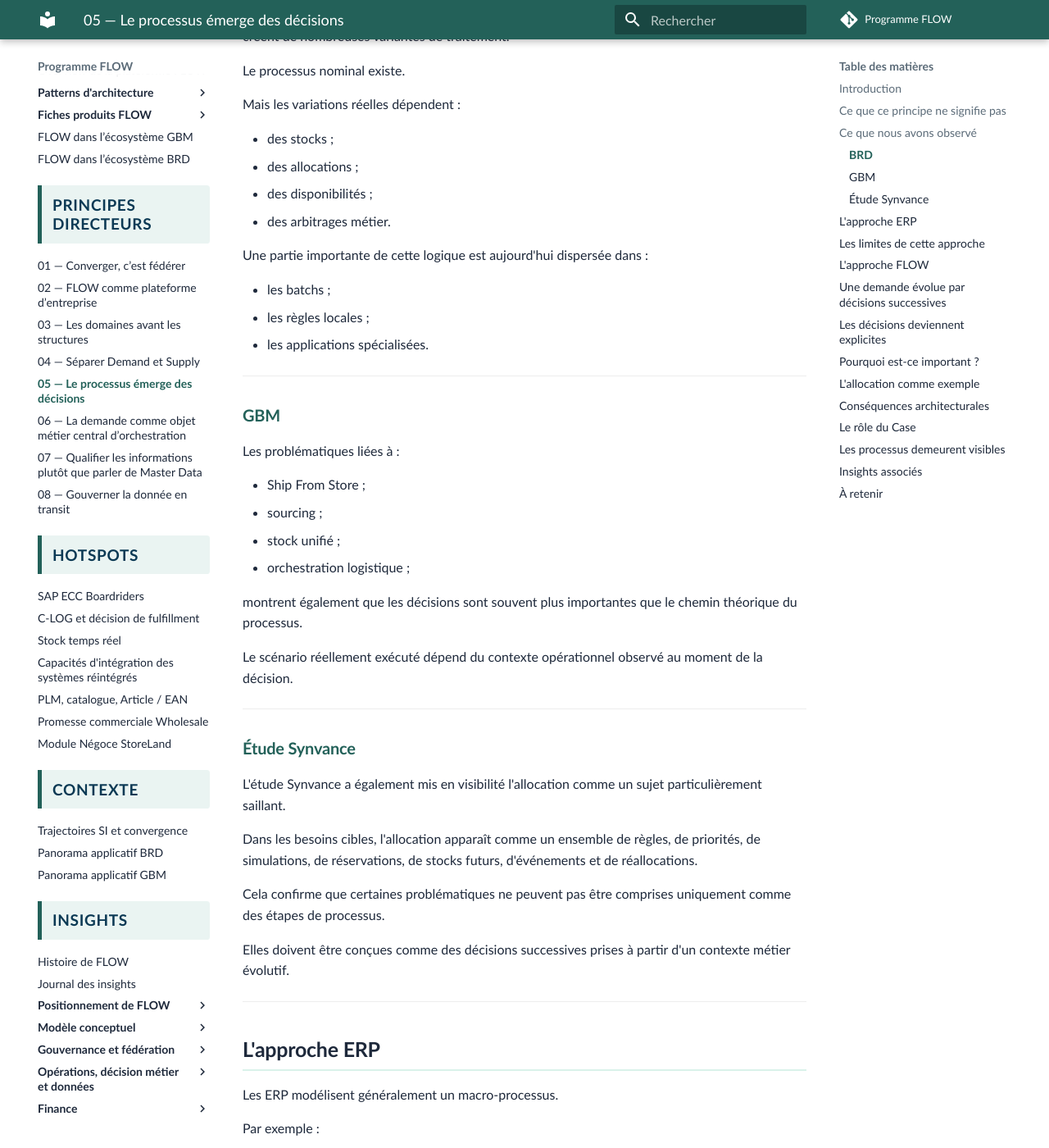
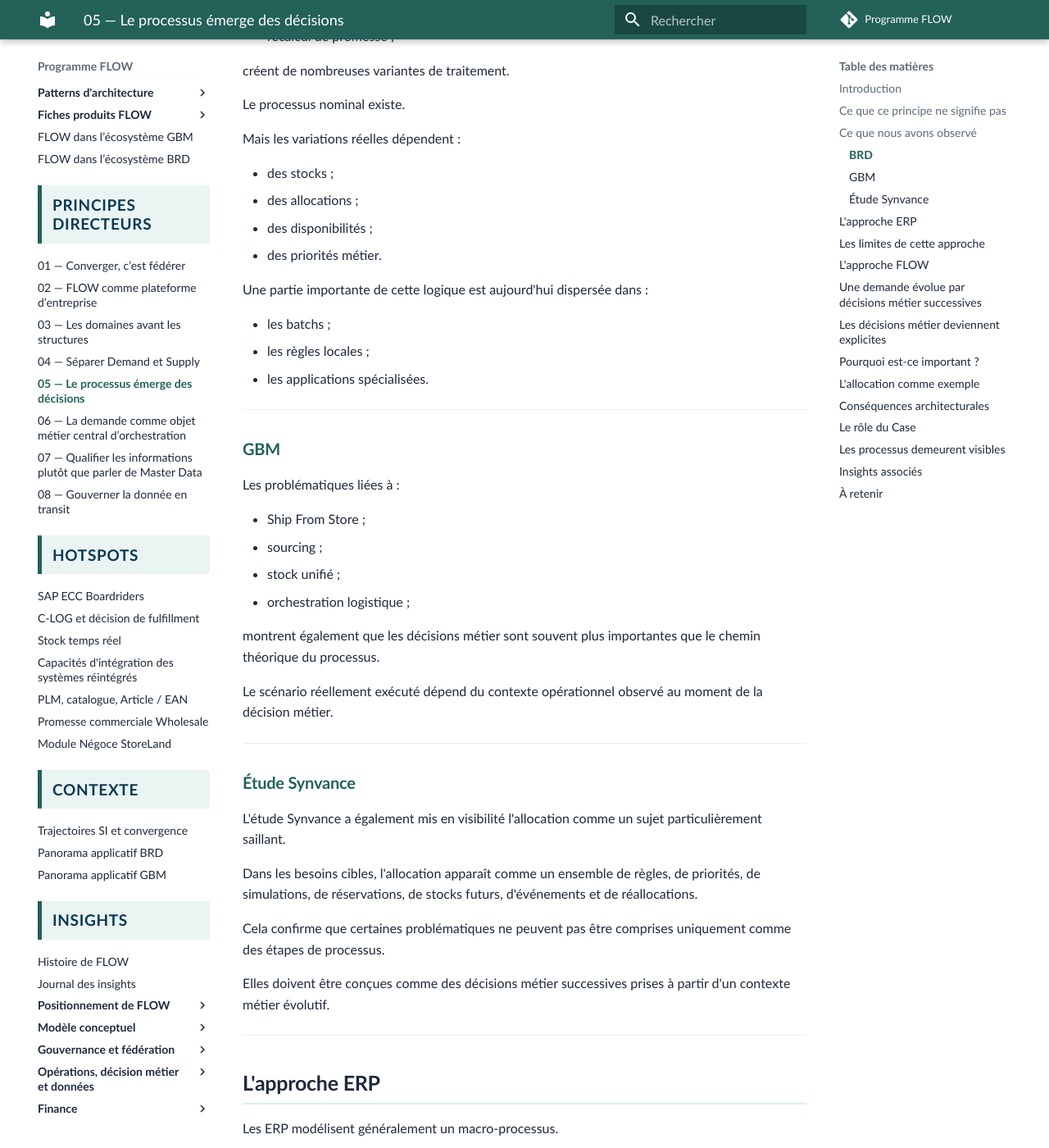
Before and after one commit to laurent-sintes/FLOW-Program, an MkDocs documentation site: the page built from docs/principes-directeurs/5-le-processus-emerge-des-decisions.md, in a window 1280 px wide and 1400 px high, scrolled down 1576 px. Shown: the whole window at 82% size. Built offline with MkDocs 1.6.1 and Material for MkDocs 9.7.7, drawn with Linux system fonts in a browser that asks for light colours; comment, search, counter and statistics services are not loaded; some of the changed text lies outside the part shown.

Commit message:
Clarifie principe 5 decisions metier

````diff
--- a/docs/principes-directeurs/5-le-processus-emerge-des-decisions.md
+++ b/docs/principes-directeurs/5-le-processus-emerge-des-decisions.md
@@ -1,4 +1,4 @@
-# Principe 5 — Le processus émerge des décisions
+# Principe 5 — Le processus émerge des décisions métier
 
 ## Introduction
 
@@ -22,7 +22,7 @@
 
 Les contraintes apparaissent et disparaissent.
 
-Les décisions doivent être réévaluées.
+Les décisions métier doivent être réévaluées.
 
 FLOW considère que dans ces contextes, le processus ne doit pas constituer le point de départ de la conception.
 
@@ -64,7 +64,7 @@
 * des stocks ;
 * des allocations ;
 * des disponibilités ;
-* des arbitrages métier.
+* des priorités métier.
 
 Une partie importante de cette logique est aujourd'hui dispersée dans :
 
@@ -83,9 +83,9 @@
 * stock unifié ;
 * orchestration logistique ;
 
-montrent également que les décisions sont souvent plus importantes que le chemin théorique du processus.
+montrent également que les décisions métier sont souvent plus importantes que le chemin théorique du processus.
 
-Le scénario réellement exécuté dépend du contexte opérationnel observé au moment de la décision.
+Le scénario réellement exécuté dépend du contexte opérationnel observé au moment de la décision métier.
 
 ---
 
@@ -97,7 +97,7 @@
 
 Cela confirme que certaines problématiques ne peuvent pas être comprises uniquement comme des étapes de processus.
 
-Elles doivent être conçues comme des décisions successives prises à partir d'un contexte métier évolutif.
+Elles doivent être conçues comme des décisions métier successives prises à partir d'un contexte métier évolutif.
 
 ---
 
@@ -149,27 +149,27 @@
 
 Le processus reste visible.
 
-Les décisions deviennent invisibles.
+Les décisions métier deviennent invisibles.
 
 ---
 
 ## L'approche FLOW
 
-FLOW considère que les décisions constituent un objet de conception de premier ordre.
+FLOW considère que les décisions métier constituent un objet de conception de premier ordre.
 
 Plutôt que de modéliser toutes les variantes de processus, FLOW cherche à modéliser :
 
 * les états ;
 * les événements ;
 * les règles ;
-* les décisions ;
+* les décisions métier ;
 * les contraintes.
 
 Le processus devient alors une conséquence de leur interaction.
 
 ---
 
-## Une demande évolue par décisions successives
+## Une demande évolue par décisions métier successives
 
 Une demande possède un cycle de vie.
 
@@ -187,7 +187,7 @@
 Résolue
 ```
 
-Chaque transition résulte d'une décision prise à partir :
+Chaque transition résulte d'une décision métier prise à partir :
 
 * des règles ;
 * des événements ;
@@ -196,17 +196,17 @@
 
 ---
 
-## Les décisions deviennent explicites
+## Les décisions métier deviennent explicites
 
 FLOW cherche à rendre visibles :
 
 * les règles métier ;
-* les critères d'arbitrage ;
+* les critères de choix ;
 * les politiques de décision ;
 * les événements déclencheurs ;
 * les raisons ayant conduit à une décision.
 
-Une décision doit pouvoir être :
+Une décision métier doit pouvoir être :
 
 * comprise ;
 * tracée ;
@@ -237,7 +237,7 @@
 
 Le modèle de demande reste identique.
 
-Les décisions changent.
+Les décisions métier changent.
 
 Le processus qui en résulte change également.
 
@@ -245,7 +245,7 @@
 
 ## L'allocation comme exemple
 
-L'allocation montre concrètement pourquoi le processus émerge des décisions.
+L'allocation montre concrètement pourquoi le processus émerge des décisions métier.
 
 Une même demande peut être :
 
@@ -260,7 +260,7 @@
 
 Ces transitions ne suivent pas toujours un workflow unique.
 
-Elles résultent de décisions prises à partir de stocks, de priorités, d'engagements, de règles commerciales, de contraintes logistiques et d'événements opérationnels.
+Elles résultent de décisions métier prises à partir de stocks, de priorités, d'engagements, de règles commerciales, de contraintes logistiques et d'événements opérationnels.
 
 ---
 
@@ -275,7 +275,7 @@
     +
 Règles
     +
-Décisions
+Décisions métier
 ```
 
 plutôt que :
@@ -303,9 +303,9 @@
 * reçoit les événements ;
 * expose le contexte de décision.
 
-Les décisions prises sur le Case déterminent son évolution.
+Les décisions métier prises sur le Case déterminent son évolution.
 
-Le processus observé est la conséquence de ces décisions successives.
+Le processus observé est la conséquence de ces décisions métier successives.
 
 ---
 
@@ -335,12 +335,12 @@
 
 Les ERP modélisent principalement des processus et des documents.
 
-FLOW modélise principalement des demandes, des règles, des événements et des décisions.
+FLOW modélise principalement des demandes, des règles, des événements et des décisions métier.
 
 Le processus n'est pas défini à l'avance dans toutes ses variantes.
 
-Il émerge des décisions prises sur le Case.
+Il émerge des décisions métier prises sur le Case.
 
 Les processus s'observent.
 
-Les décisions se conçoivent.
+Les décisions métier se conçoivent.
````
